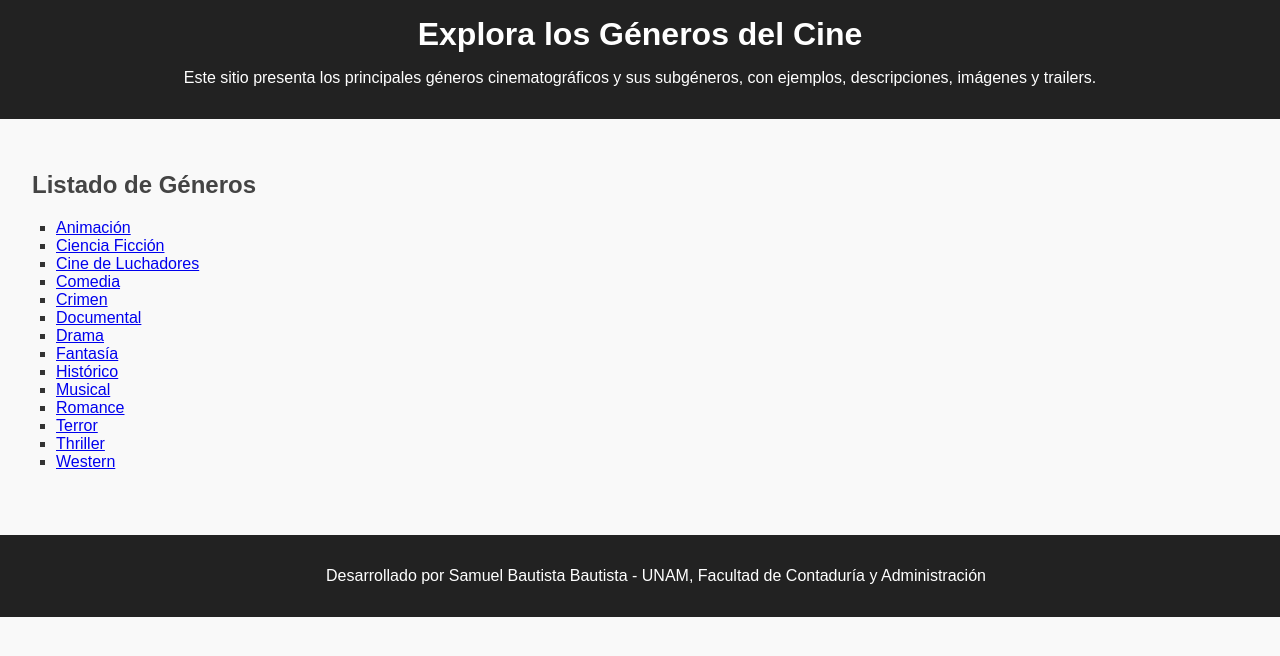
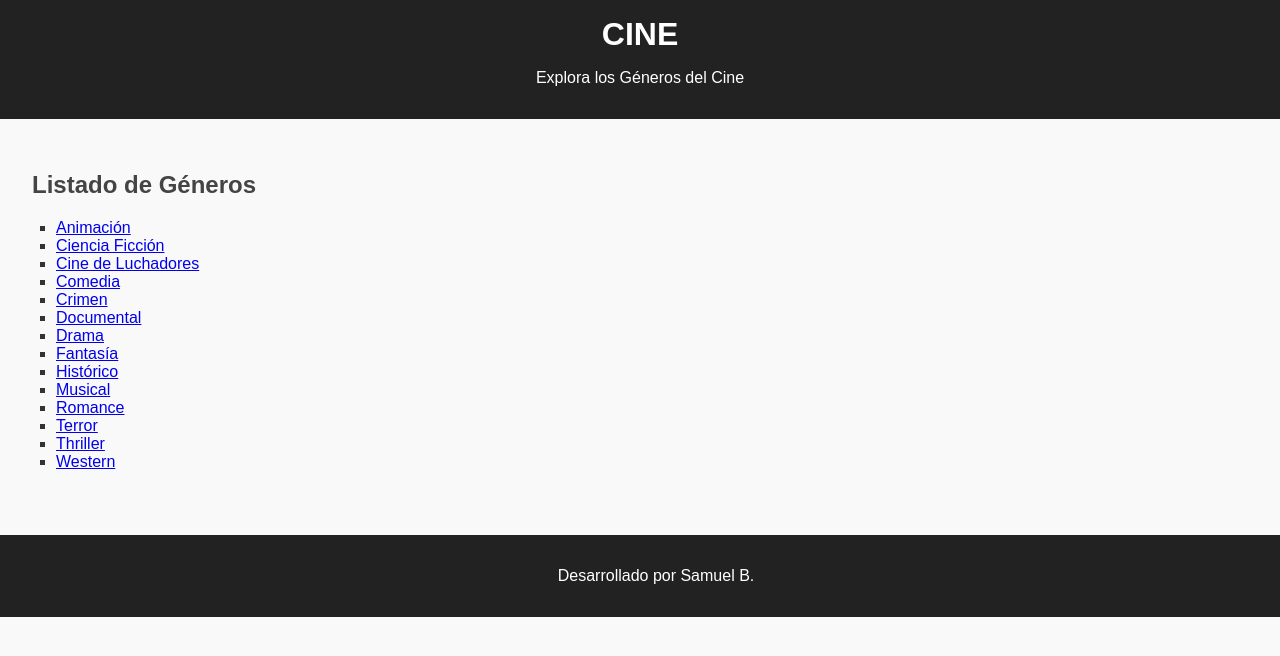
Before and after one commit to Samo06-web/generos-cine, a plain HTML site: page index.html in a window 1280 px wide. Shown: the top 656 px of the page. Drawn offline with Linux system fonts and the light colour scheme.

Commit message:
Update index.html

```diff
--- a/index.html
+++ b/index.html
@@ -8,8 +8,8 @@
 </head>
 <body>
     <header>
-        <h1>Explora los Géneros del Cine</h1>
-        <p>Este sitio presenta los principales géneros cinematográficos y sus subgéneros, con ejemplos, descripciones, imágenes y trailers.</p>
+        <h1>CINE</h1>
+        <p>Explora los Géneros del Cine</p>
     </header>
     <main>
         <section>
@@ -33,7 +33,7 @@
         </section>
     </main>
     <footer>
-        <p>Desarrollado por Samuel Bautista Bautista - UNAM, Facultad de Contaduría y Administración</p>
+        <p>Desarrollado por Samuel B.</p>
     </footer>
 </body>
 </html>
```
